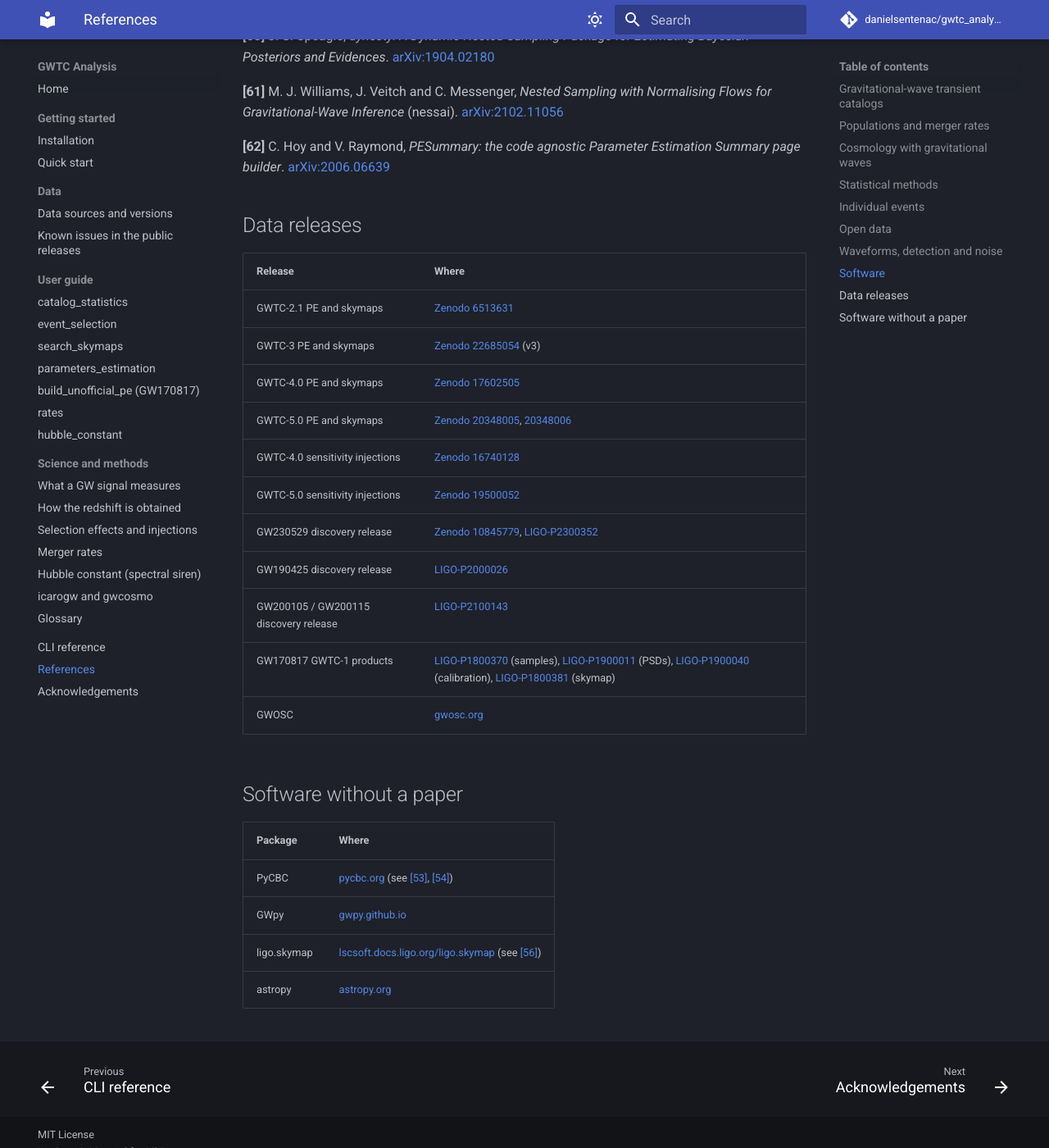
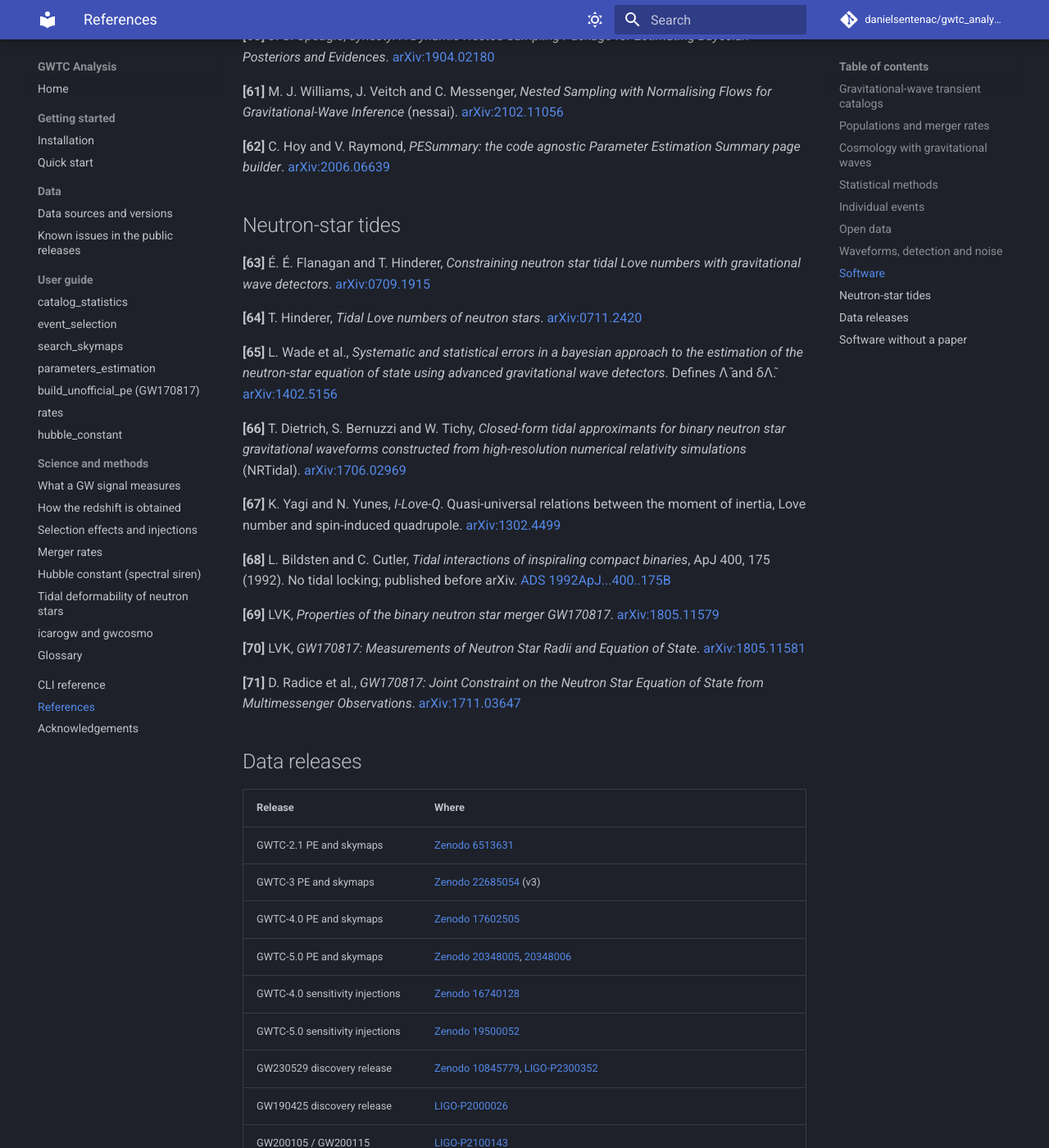
Before and after one commit to danielsentenac/gwtc_analysis, an MkDocs documentation site: the page built from docs/references.md, in a window 1280 px wide and 1400 px high, scrolled down 4933 px. Shown: the whole window at 82% size. Built offline with MkDocs 1.6.1 and Material for MkDocs 9.7.7, drawn with Linux system fonts in a browser that asks for light colours; comment, search, counter and statistics services are not loaded.

Commit message:
docs: tidal deformability of neutron stars (science page, PE section, references 63-71)
Co-Authored-By: Claude Opus 5.5 <noreply@anthropic.com>

```diff
--- a/docs/references.md
+++ b/docs/references.md
@@ -206,6 +206,35 @@ was checked against the arXiv API.
 **[62]** C. Hoy and V. Raymond, *PESummary: the code agnostic Parameter Estimation Summary page builder*. [arXiv:2006.06639](https://arxiv.org/abs/2006.06639)
 {: #ref-62 }
 
+## Neutron-star tides
+
+**[63]** É. É. Flanagan and T. Hinderer, *Constraining neutron star tidal Love numbers with gravitational wave detectors*. [arXiv:0709.1915](https://arxiv.org/abs/0709.1915)
+{: #ref-63 }
+
+**[64]** T. Hinderer, *Tidal Love numbers of neutron stars*. [arXiv:0711.2420](https://arxiv.org/abs/0711.2420)
+{: #ref-64 }
+
+**[65]** L. Wade et al., *Systematic and statistical errors in a bayesian approach to the estimation of the neutron-star equation of state using advanced gravitational wave detectors*. Defines Λ̃ and δΛ̃. [arXiv:1402.5156](https://arxiv.org/abs/1402.5156)
+{: #ref-65 }
+
+**[66]** T. Dietrich, S. Bernuzzi and W. Tichy, *Closed-form tidal approximants for binary neutron star gravitational waveforms constructed from high-resolution numerical relativity simulations* (NRTidal). [arXiv:1706.02969](https://arxiv.org/abs/1706.02969)
+{: #ref-66 }
+
+**[67]** K. Yagi and N. Yunes, *I-Love-Q*. Quasi-universal relations between the moment of inertia, Love number and spin-induced quadrupole. [arXiv:1302.4499](https://arxiv.org/abs/1302.4499)
+{: #ref-67 }
+
+**[68]** L. Bildsten and C. Cutler, *Tidal interactions of inspiraling compact binaries*, ApJ 400, 175 (1992). No tidal locking; published before arXiv. [ADS 1992ApJ...400..175B](https://ui.adsabs.harvard.edu/abs/1992ApJ...400..175B)
+{: #ref-68 }
+
+**[69]** LVK, *Properties of the binary neutron star merger GW170817*. [arXiv:1805.11579](https://arxiv.org/abs/1805.11579)
+{: #ref-69 }
+
+**[70]** LVK, *GW170817: Measurements of Neutron Star Radii and Equation of State*. [arXiv:1805.11581](https://arxiv.org/abs/1805.11581)
+{: #ref-70 }
+
+**[71]** D. Radice et al., *GW170817: Joint Constraint on the Neutron Star Equation of State from Multimessenger Observations*. [arXiv:1711.03647](https://arxiv.org/abs/1711.03647)
+{: #ref-71 }
+
 ## Data releases
 
 | Release | Where |
--- a/mkdocs.yml
+++ b/mkdocs.yml
@@ -69,6 +69,7 @@ nav:
       - Selection effects and injections: science/selection-effects.md
       - Merger rates: science/merger-rates.md
       - Hubble constant (spectral siren): science/spectral-siren.md
+      - Tidal deformability of neutron stars: science/tidal-deformability.md
       - icarogw and gwcosmo: science/icarogw-gwcosmo.md
       - Glossary: science/glossary.md
   - CLI reference: cli-reference.md
```
Also changed, not shown: docs/modes/parameters-estimation.md (+16 -0 lines), docs/science/tidal-deformability.md (added, +123 -0 lines), docs/img/tidal_GW170817_chi_eff_lambda_tilde.png (added).
